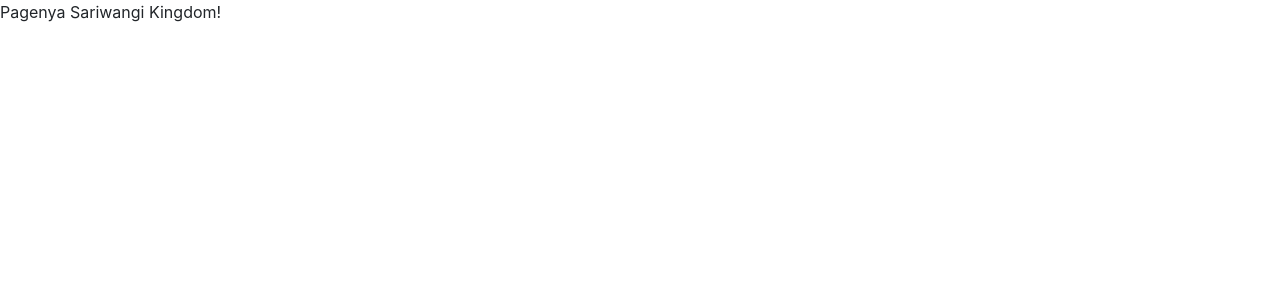
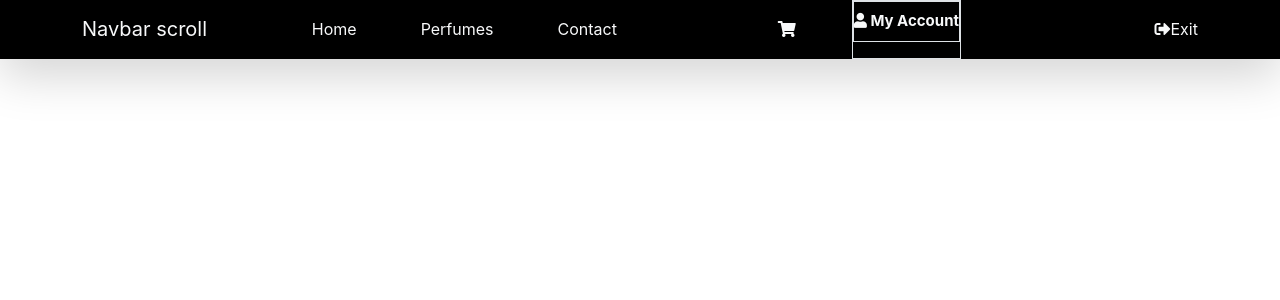
Before and after one commit to YayangSetiaBudi14/sardom-perfumery, a React (Create React App) app in the folder reactjs/: page /home in a window 1280 px wide. Shown: the top 300 px of the page. Built offline with nearby package versions, Linux system fonts and the light colour scheme.

Commit message:
add component navbar

```diff
--- a/reactjs/public/index.html
+++ b/reactjs/public/index.html
@@ -11,6 +11,7 @@
     />
     <link rel="apple-touch-icon" href="%PUBLIC_URL%/logo192.png" />
     <link href="https://cdn.jsdelivr.net/npm/bootstrap@5.3.1/dist/css/bootstrap.min.css" rel="stylesheet" integrity="sha384-4bw+/aepP/YC94hEpVNVgiZdgIC5+VKNBQNGCHeKRQN+PtmoHDEXuppvnDJzQIu9" crossorigin="anonymous">
+    <link rel="stylesheet" href="https://cdnjs.cloudflare.com/ajax/libs/font-awesome/5.15.3/css/all.min.css">
     <script src="https://cdn.jsdelivr.net/npm/bootstrap@5.3.1/dist/js/bootstrap.bundle.min.js" integrity="sha384-HwwvtgBNo3bZJJLYd8oVXjrBZt8cqVSpeBNS5n7C8IVInixGAoxmnlMuBnhbgrkm" crossorigin="anonymous"></script>
     <!--
       manifest.json provides metadata used when your web app is installed on a
--- /dev/null
+++ b/reactjs/src/components/Navbar.jsx
@@ -0,0 +1,40 @@
+function Navbar() {
+  return <>
+    <nav class="navbar navbar-expand-lg bg-black p-0 shadow-lg">
+        <div class="container-md">
+            <a class="navbar-brand text-light" href="#">Navbar scroll</a>
+            <button class="navbar-toggler" type="button" data-bs-toggle="collapse" data-bs-target="#navbarScroll"
+                aria-controls="navbarScroll" aria-expanded="false" aria-label="Toggle navigation">
+                <span class="navbar-toggler-icon"></span>
+            </button>
+            <div class="collapse navbar-collapse" id="navbarScroll">
+                <ul class="navbar-nav me-auto ms-auto my-2 my-lg-0 navbar-nav-scroll">
+                    <li class="nav-item ms-2 me-4">
+                        <a class="nav-link active text-light" aria-current="page" href="#">Home</a>
+                    </li>
+                    <li class="nav-item mx-4">
+                        <a class="nav-link text-light" href="#">Perfumes</a>
+                    </li>
+                    <li class="nav-item mx-4">
+                        <a class="nav-link text-light" href="#">Contact</a>
+                    </li>
+                </ul>
+                <ul class="navbar-nav me-auto ms-5 my-2 my-lg-0 navbar-nav-scroll">
+                    <li class="nav-item d-flex align-items-center justify-content-center">
+                        <a class="nav-link disabled text-light" aria-disabled="true"><i class="fa fa-shopping-cart"
+                                aria-hidden="true"></i></a>
+                    </li>
+                    <li class="nav-item mx-5">
+                        <div class="d-flex border">
+                            <p class="text-light navbar-text border"><i class="fa fa-user"></i> My Account</p>
+                        </div>
+                    </li>
+                </ul>
+                <a class="nav-link text-light ms-auto" href="#"><i class="fas fa-sign-out-alt"></i>Exit</a>
+            </div>
+        </div>
+    </nav>
+    </>
+}
+
+export default Navbar;
--- a/reactjs/src/index.css
+++ b/reactjs/src/index.css
@@ -58,3 +58,9 @@ code {
   height: 100%;
   padding: 5px;
 }
+
+.navbar-text{
+  font-size: 15px;
+  color: #ffffff;
+  font-weight: bold;
+}
--- a/reactjs/src/pages/Home.jsx
+++ b/reactjs/src/pages/Home.jsx
@@ -1,9 +1,9 @@
 import React from 'react';
-import HomeCom from '../components/HomeCom';
+import Navbar from '../components/Navbar';
 
 
 const Home = () => {
-  return <HomeCom />;
+  return <Navbar />;
 }
 
 export default Home;
```
Also changed, not shown: reactjs/public/assets/sarhub.png (deleted).
